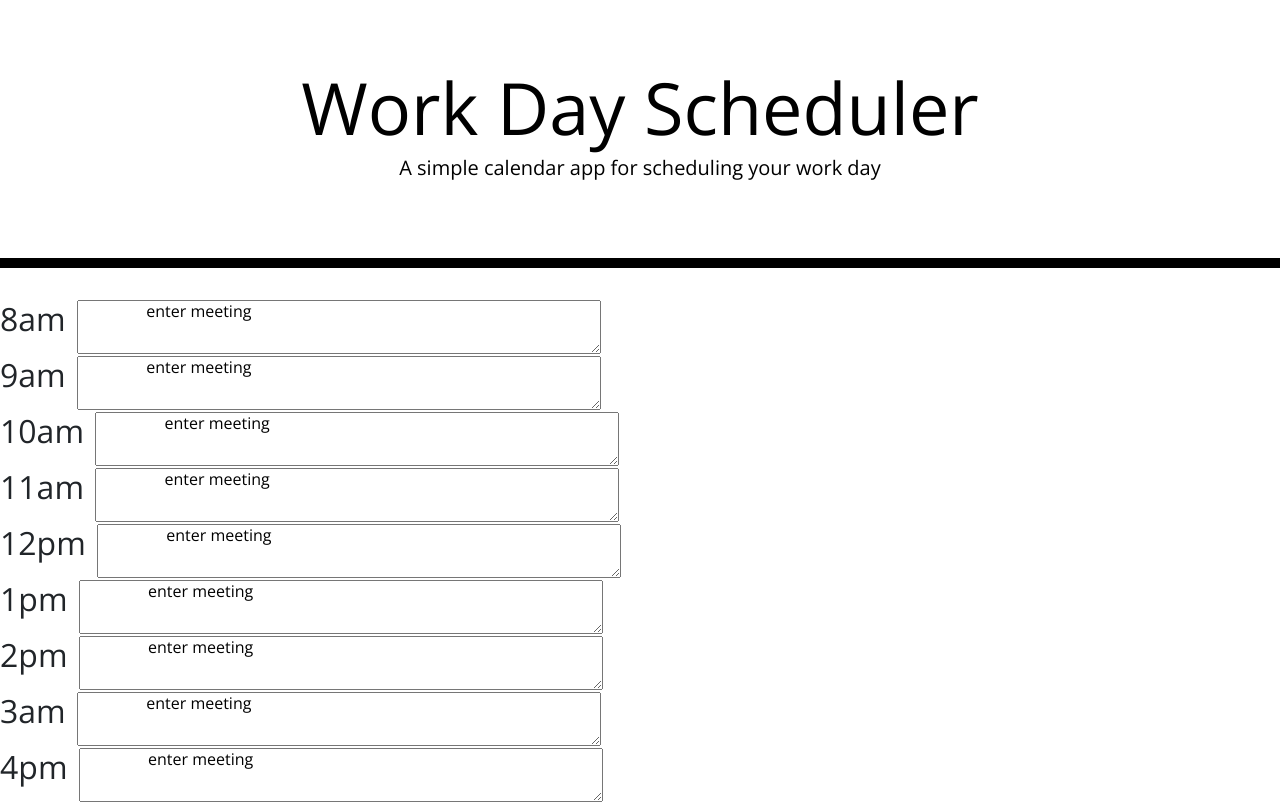
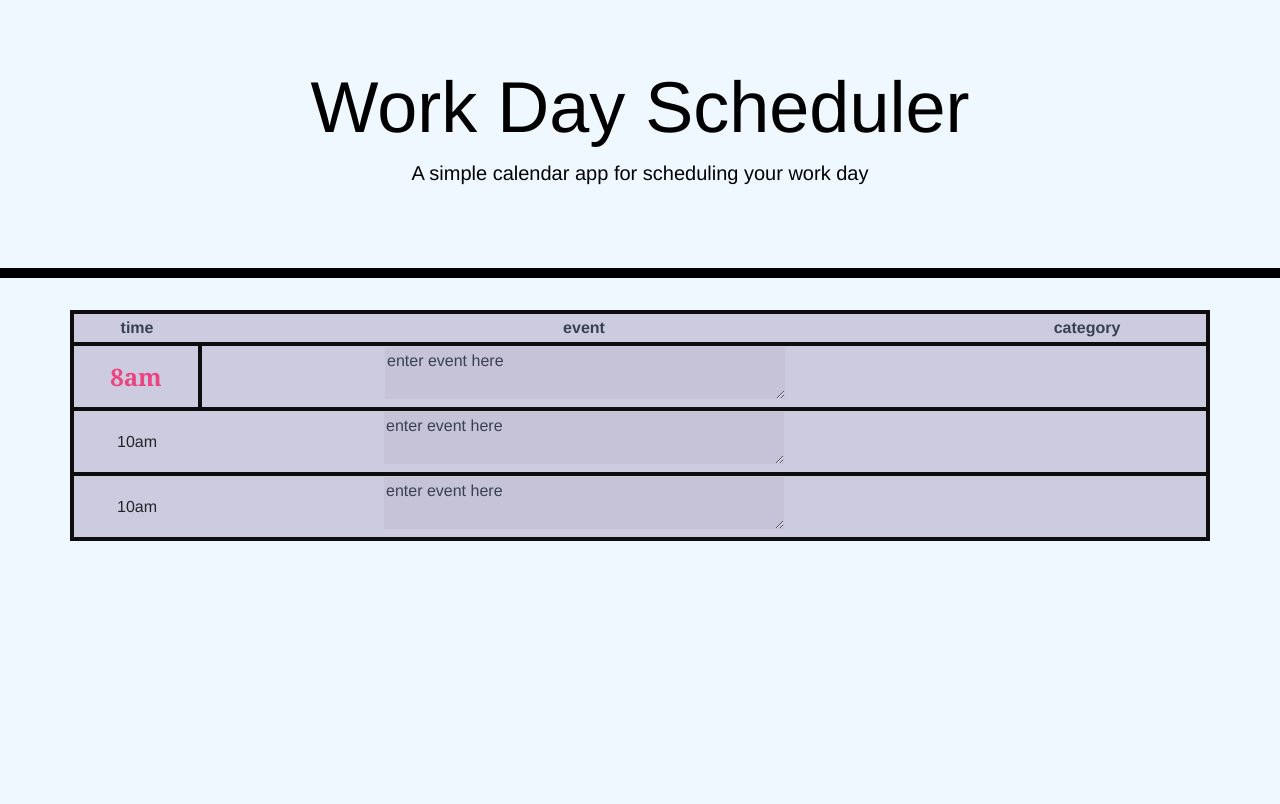
Before and after one commit to nbrown225/workday-app, a plain HTML site: page index.html in a window 1280 px wide. Drawn offline with nearby package versions, Linux system fonts and the light colour scheme.

Commit message:
added css and changed layout to look better

```diff
--- a/assets/css/style.css
+++ b/assets/css/style.css
@@ -1,7 +1,13 @@
+*{
+   box-sizing: border-box;
+   margin: 0;
+   font-family: 'Franklin Gothic Medium', 'Arial Narrow', Arial, sans-serif;
+}
 body {
-    font-family: 'Open Sans', sans-serif;
-    font-size: 16px;
-    line-height: 1;
+  display: flex;
+  flex-direction: column;
+  min-height: 100vh;
+  background-color: aliceblue;
   }
 
 
@@ -18,27 +24,92 @@ body {
   }
 
   .container {
-    margin: 0;
+    background-color: #c5c1d7cc;
+    width: 100%;
+  }
+  .title {
+    height: 2rem;
+    border: rgb(13, 13, 13) solid 4px;
     text-align: center;
-    justify-content: left;
-    border-radius: 15px;
-    display: table;
-  }
-  h2 {
-    float: left;
-    padding-right: 10px;
-    margin-right: 1px;
+    color: #374151;
 
   }
+  .time-card {
+    border: rgb(13, 13, 13) solid 4px;
+    height: 3rem;
+    text-align: center;
+  }
+  #time-slot {
+    border: rgb(13, 13, 13) solid 4px;
+    margin-right: none;
+    width: 8rem;
+    font-size: 18pt;
+    font-family: Cambria, Cochin, Georgia, Times, 'Times New Roman', serif;
+    font-weight: bold;
+    color: #ec4381;
+  }
+  textarea {
+    margin-left: none;
+    width: 25rem;
+    background-color: #c5c1d7cc;
+    border: none;
+    color: #374151;
+  }
+  .colorchoice {
+    width: 15rem;
+    align-items: center;
+  }
+  button {
+    width: 2rem;
+    height: 2rem;
+    border-radius: 1rem;
+    margin: auto 4px;
+  }
+  .btn-purple {
+    background-color: purple;
+  }
+  .btn-purple:hover{
+    background-color: blueviolet;
+  }
+  .btn-blue {
+    background-color: aqua;
+  }
+  .btn-red {
+    background-color: red;
+  }
+  .btn-green {
+    background-color: green;
+  }
+
+
+
+  /* .colorchoice,
+  textarea {
+    appearance: none;
+    border: none;
+    outline: none;
+    background: none;
+  }
+  .colorchoice,
   textarea{
-
+    flex: 1 1 0%;
+    padding: 1rem;
+    border-radius: 1rem;
+    margin-right: 1rem;
+    font-size: 14pt;
   }
-  h2,
-  textarea,
-  button{
-    display: table-column;
-
-  }
+ .time-box {
+  padding: 1rem;
+ }
+ .time-box,
+ h2{
+  margin-bottom: 1rem;
+ }
+ .time-box textarea{
+  display: flex;
+  justify-content: space-between;
+ }
+   */
   #red{
     background-color: red;
   }
--- a/assets/js/script.js
+++ b/assets/js/script.js
@@ -5,6 +5,7 @@ var showDate = m.format('dddd MMM Mo YYYY')
 console.log(showDate);
 console.log(moment);
 
+// --------------- task section ---------------------
 // Dynamically created div to hold buttons
 var colorBox = document.createElement('div');
 colorBox.setAttribute('class', 'colorchoice');
@@ -12,6 +13,8 @@ colorBox.setAttribute('class', 'colorchoice');
 var taskRed = document.createElement('button');
 // ---set id for css
 taskRed.setAttribute('id', 'red;');
+// ---set color of button
+taskRed.setAttribute('class', 'btn-red')
 // ---set type so page won't refresh when clicking on the button
 taskRed.setAttribute('type', 'button');
 // ---add the function for the box to change to desired color
@@ -20,14 +23,19 @@ taskRed.setAttribute('onclick', 'turnItRed()');
 
 var taskPurple = document.createElement('button');
 taskPurple.setAttribute('id', 'purple;');
+taskPurple.setAttribute('class', 'btn-purple')
 taskPurple.setAttribute('type', 'button');
 taskPurple.setAttribute('onclick', 'turnItPurple()');
+
 var taskGreen = document.createElement('button');
 taskGreen.setAttribute('id', 'green;');
+taskGreen.setAttribute('class', 'btn-green')
 taskGreen.setAttribute('type', 'button');
 taskGreen.setAttribute('onclick', 'turnItGreen()');
+
 var taskBlue = document.createElement('button');
 taskBlue.setAttribute('id', 'blue;');
+taskBlue.setAttribute('class', 'btn-blue')
 taskBlue.setAttribute('type', 'button');
 taskBlue.setAttribute('onclick', 'turnItBlue()');
 
--- a/index.html
+++ b/index.html
@@ -28,8 +28,33 @@
       <p class="lead">A simple calendar app for scheduling your work day</p>
       <p id="currentDay" class="lead"></p>
     </header>
+
+<!-- ----------------test layout--------------------------- -->
+<table class="container">
+    <tr class="title">
+        <th>time</th>
+        <th>event</th>
+        <th>category</th>
+    </tr>
+    <tr class="time-card">
+        <td class="hour8" id="time-slot">8am</td>
+        <td class="event8"><textarea id="8" onclick="showChoices()">enter event here</textarea></td>
+        <td class="colorchoice"></td>
+    </tr>
+    <tr class="time-card">
+        <td class="hour9">10am</td>
+        <td class="event9"><textarea id="9" onclick="showChoices()">enter event here</textarea></td>
+        <td class="colorchoice"></td>
+    </tr>
+    <tr class="time-card">
+        <td class="hour10">10am</td>
+        <td class="event8"><textarea id="10" onclick="showChoices()">enter event here</textarea></td>
+        <td class="colorchoice"></td>
+    </tr>
+</table>
+
  <!-- timeblocks -->
- <div class="container9">
+ <!-- <div class="container" >
      <h2>8am</h2>
     <div class="time-box">
         <div class="hour8am">
@@ -112,7 +137,7 @@
         </div>
         <div class="colorchoice"></div>
     </div>
- </div>
+ </div> -->
 
     <script src="https://code.jquery.com/jquery-3.4.1.min.js"></script>
     <script src="https://cdnjs.cloudflare.com/ajax/libs/moment.js/2.24.0/moment.min.js"></script>
```
